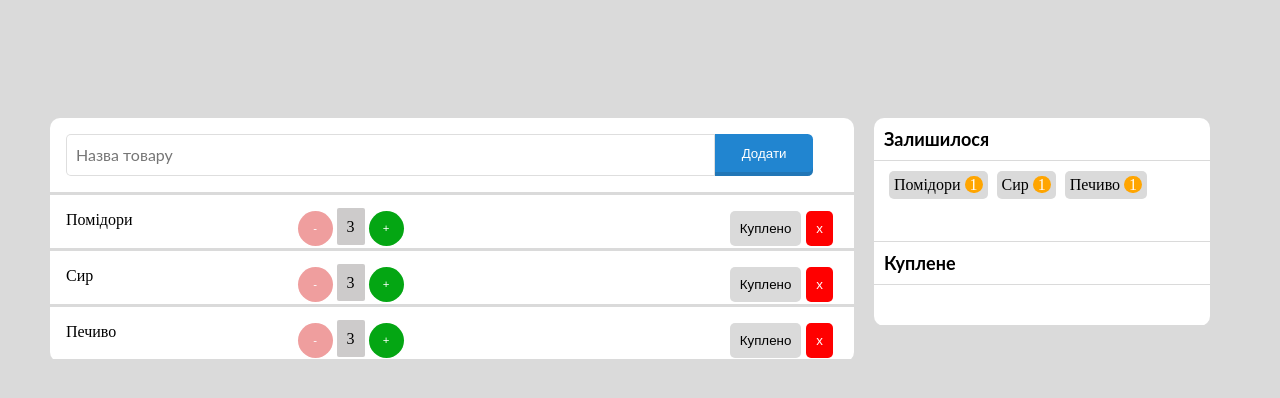
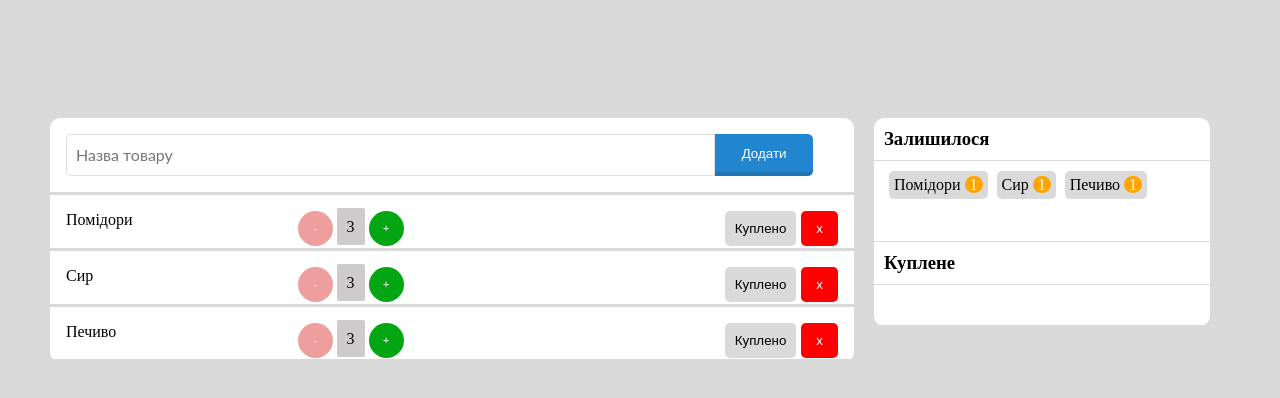
Before and after one commit to Bellkross/BuyList-0.01, a plain HTML site: page index.html in a window 1280 px wide. Drawn offline with Linux system fonts and the light colour scheme.

Commit message:
add paddings to remove btn

```diff
--- a/index.html
+++ b/index.html
@@ -63,7 +63,9 @@
     </div>
     <div class="right-column">
         <div class="bl-bought-lc">
-            <div class="bl-title">Залишилося</div>
+            <div class="bl-title">
+                <h3>Залишилося</h3>
+                </div>
             <div class="remaining-elements">
                 <span class="product-label">
                     <span class="title">Помідори</span>
@@ -78,7 +80,9 @@
                     <span class="orange circular label">1</span>
                 </span>
             </div>
-            <div class="bl-title">Куплене</div>
+            <div class="bl-title">
+                <h3>Куплене</h3>
+            </div>
             <div class="buying-elements"></div>
         </div>
     </div>
--- a/main.css
+++ b/main.css
@@ -89,8 +89,9 @@
     border: none;
     padding: 10px;
     border-radius: 5px;
+    padding-left: 15px;
+    padding-right: 15px;
     margin-left: 5px;
-    margin-right: 5px;
 
 }
 
@@ -112,6 +113,7 @@
     padding: 1em 2em 1.15em;
     line-height: 1em;
     border-radius: .4em;
+
 }
 
 .button.search{
@@ -154,6 +156,16 @@ body{
     background: #DADADA;
 }
 
+h3 {
+    display: block;
+    font-size: 1.17em;
+    -webkit-margin-before: 0em;
+    -webkit-margin-after: 0em;
+    -webkit-margin-start: 0px;
+    -webkit-margin-end: 0px;
+    font-weight: bold;
+}
+
 
 .right-column {
     float: left;
@@ -164,9 +176,6 @@ body{
 .bl-title{
     border-bottom: 1px solid #DADADA;
     padding: 10px;
-    font-size: large;
-    font-weight: 700;
-    font-family: Lato,'Helvetica Neue',Arial,Helvetica,sans-serif;
 }
 
 .remaining-elements{
```
